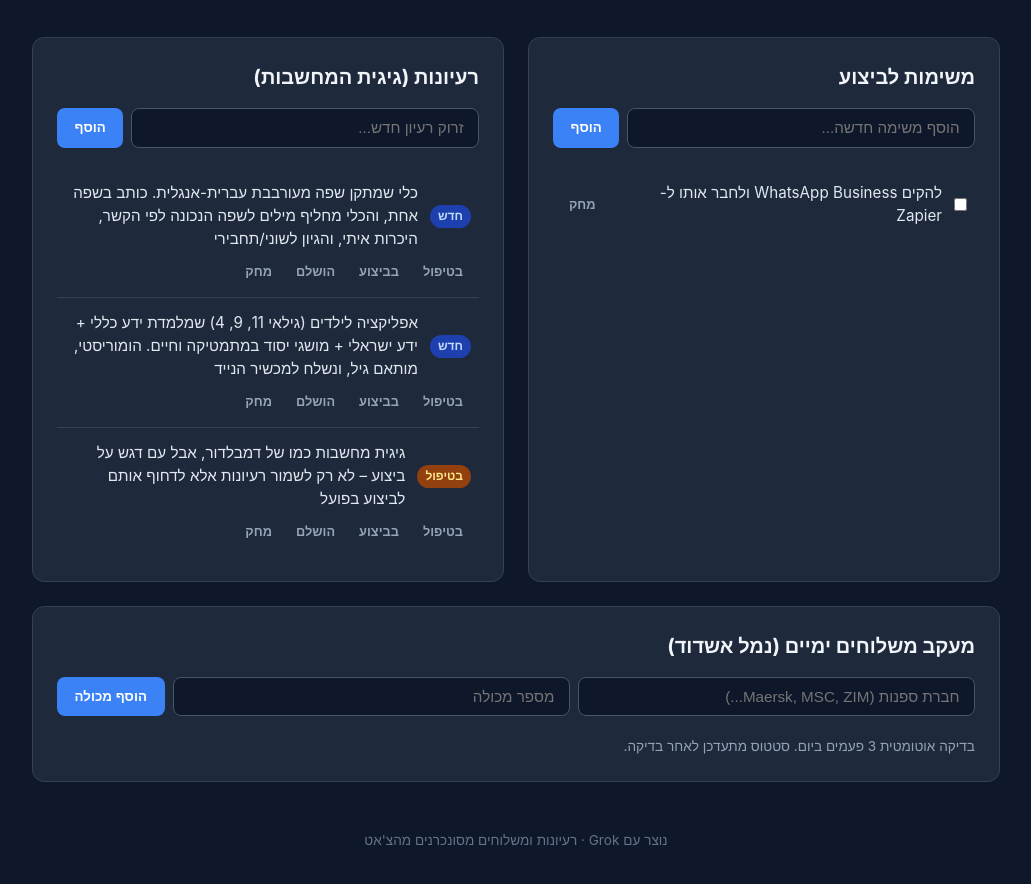
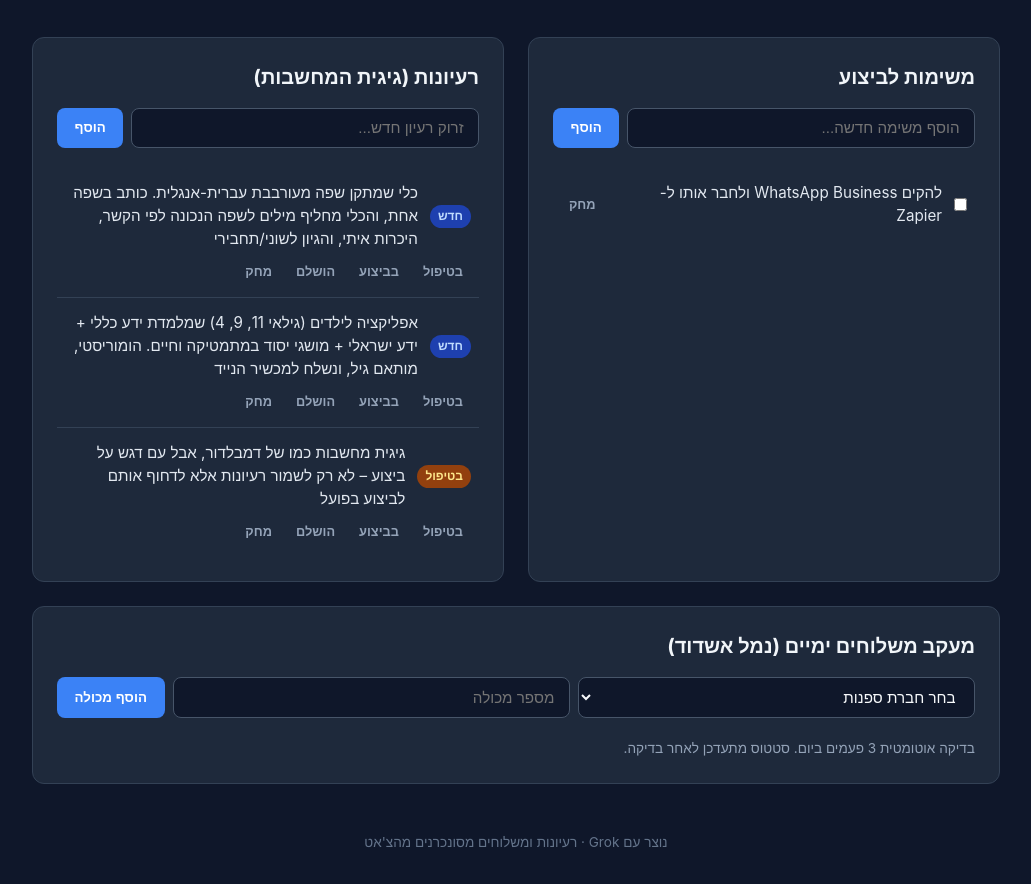
Before and after one commit to avichairaz-hue/personal-dashboard, a plain HTML site: page index.html in a window 1280 px wide. Shown: the part 111-995 px from the top of the page, without its empty margins (124-1155 px from the left). Drawn offline with Linux system fonts and the light colour scheme.

Commit message:
Change shipping company to dropdown list

```diff
--- a/index.html
+++ b/index.html
@@ -39,7 +39,16 @@
     <section class="card" style="margin-top: 1.5rem;">
       <h2>מעקב משלוחים ימיים (נמל אשדוד)</h2>
       <div class="input-row">
-        <input type="text" id="companyInput" placeholder="חברת ספנות (Maersk, MSC, ZIM...)">
+        <select id="companyInput" style="flex: 1; padding: 0.65rem 0.9rem; border-radius: 8px; border: 1px solid #475569; background: #0f172a; color: #f8fafc; font-size: 0.95rem;">
+          <option value="">בחר חברת ספנות</option>
+          <option value="OOCL">OOCL</option>
+          <option value="MAERSK">MAERSK</option>
+          <option value="MSC">MSC</option>
+          <option value="ZIM">ZIM</option>
+          <option value="YANG MING">YANG MING</option>
+          <option value="GREEN">GREEN</option>
+          <option value="ONE">ONE</option>
+        </select>
         <input type="text" id="containerInput" placeholder="מספר מכולה">
         <button onclick="addContainer()">הוסף מכולה</button>
       </div>
```
